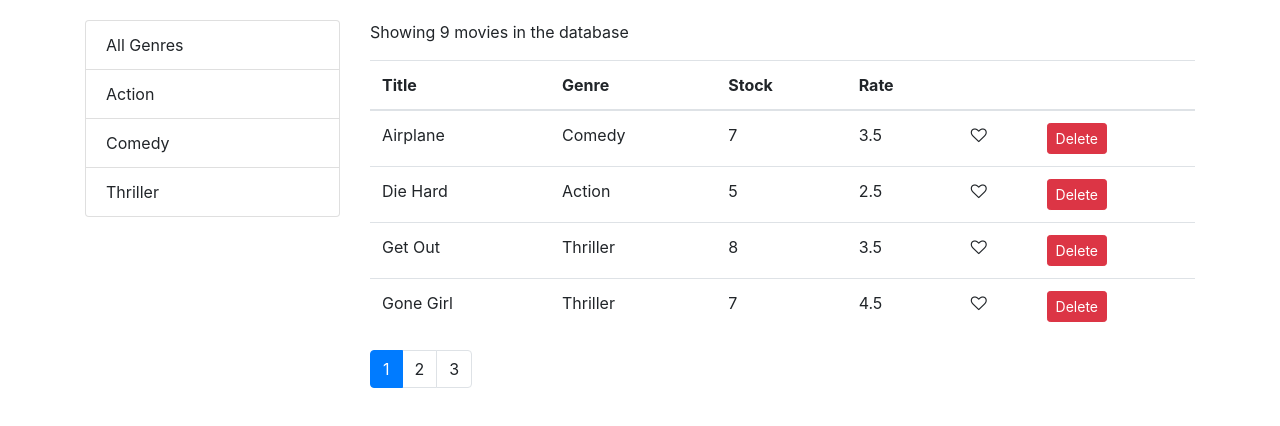
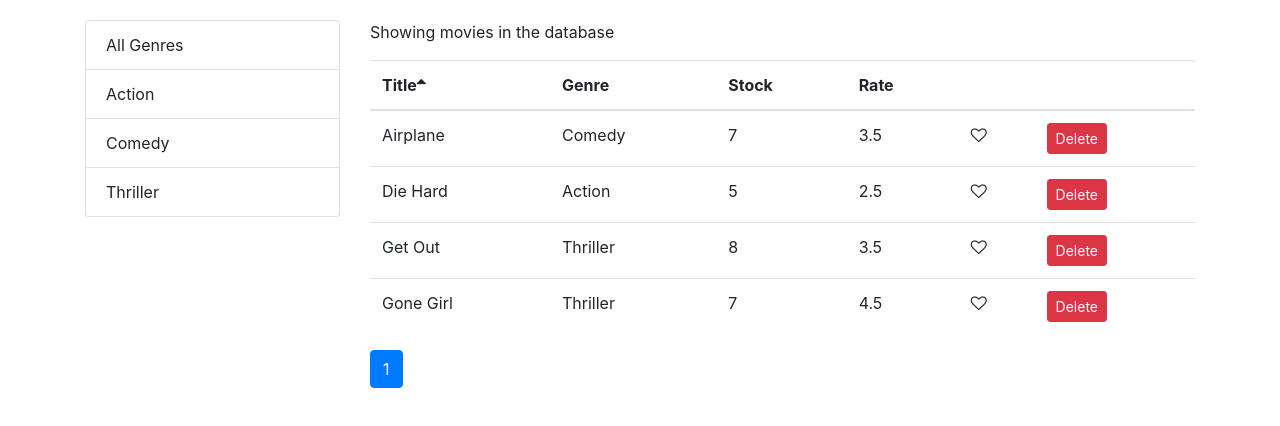
Before and after one commit to LimStevenLBW/vidly, a React (Create React App) app: page / in a window 1280 px wide. Shown: the top 426 px of the page. Built offline with nearby package versions, Linux system fonts and the light colour scheme.

Commit message:
finishing refactoring tutorials

```diff
--- a/src/components/Movies.jsx
+++ b/src/components/Movies.jsx
@@ -58,12 +58,8 @@ class Movies extends Component {
         this.setState({ sortColumn });
     }
 
-    render() {
-        //object destructuring
-        //const { length: count } = this.state.movies;
-        const { pageSize, currentPage, movies: allMovies, selectedGenre, sortColumn } = this.state;
-
-        /*Steps, Filter, Sort, and then Paginate */
+    /* Steps: Filter, Sort, and then Paginate */
+    getPagedData = (selectedGenre, allMovies, currentPage, pageSize, sortColumn) => {
         //If there is a selected genre(All Genres doesnt have an id), implement a filter
         const filteredMovies = selectedGenre && selectedGenre._id ?
             allMovies.filter(movie => movie.genre._id === selectedGenre._id)
@@ -74,8 +70,18 @@ class Movies extends Component {
         //Paaginate the list
         const movies = paginate(sortedArray, currentPage, pageSize);
 
+        return {totalCount: filteredMovies.length, data: movies}
+    }
+
+    render() {
+        //object destructuring
+        //const { length: count } = this.state.movies;
+        const { pageSize, currentPage, movies: allMovies, selectedGenre, sortColumn } = this.state;
+
+        const pagedData = this.getPagedData(selectedGenre, allMovies, currentPage, pageSize, sortColumn);
+
         //Display if no movies are available in the list
-        if (filteredMovies.length === 0) {
+        if (pagedData.count === 0) {
             return <p>
                 Looks like there aren't any movies in the database
             </p>
@@ -92,9 +98,9 @@ class Movies extends Component {
                         selectedItem={this.state.selectedGenre}
                     />
                 </div>
-                <div className="col"> <p>Showing {filteredMovies.length} movies in the database</p>
+                <div className="col"> <p>Showing {pagedData.count} movies in the database</p>
                     <MoviesTable
-                        movies={movies}
+                        movies={pagedData.data}
                         sortColumn={sortColumn}
                         onDelete={this.handleDelete}
                         onLike={this.handleLike}
@@ -102,7 +108,7 @@ class Movies extends Component {
                     />
 
                     <Pagination
-                        itemsCount={filteredMovies.length}
+                        itemsCount={pagedData.count}
                         pageSize={pageSize}
                         onPageChange={this.handlePageChange}
                         currentPage={currentPage}
--- a/src/components/MoviesTable.jsx
+++ b/src/components/MoviesTable.jsx
@@ -1,7 +1,6 @@
 import React, { Component } from 'react'
 import Like from "./common/Like";
-import TableHeader from "./common/TableHeader";
-import TableBody from './common/TableBody';
+import Table from './common/Table';
 
 class MoviesTable extends Component {
     //Table Column Header Definition
@@ -29,19 +28,13 @@ class MoviesTable extends Component {
     render() {
         const { movies, sortColumn, onSort } = this.props;
         return (
-            <table className="table">
-                <TableHeader
-                    columns={this.columns}
-                    sortColumn={sortColumn}
-                    onSort={onSort}
-                />
+            <Table
+                columns={this.columns}
+                sortColumn={sortColumn}
+                onSort={onSort}
+                data = {movies}
+            />
 
-                <TableBody
-                    data = {movies}
-                    columns = {this.columns}
-                />
-
-            </table>
         );
 
     }
--- a/src/components/common/ListGroup.jsx
+++ b/src/components/common/ListGroup.jsx
@@ -5,7 +5,7 @@ const ListGroup = (props) => {
     const { items, textProperty, valueProperty, onItemSelect, selectedItem } = props;
 
     return (
-        < ul className="list-group">
+        < ul className="list-group clickable">
             {items.map(item => (
                 <li key={item[valueProperty]}
                     className={item === selectedItem ? "list-group-item active" : "list-group-item"}
--- a/src/components/common/Pagination.jsx
+++ b/src/components/common/Pagination.jsx
@@ -22,11 +22,11 @@ const Pagination = (props) => {
             <ul className="pagination">
                 {pages.map(page => (
                     <li key={page} className={page === currentPage ? "page-item active" : "page-item"}>
-                        <a
-                            className="page-link"
+                        <div
+                            className="page-link clickable"
                             onClick={() => onPageChange(page)}>
                             {page}
-                        </a>
+                        </div>
                     </li>
                 ))}
             </ul>
--- /dev/null
+++ b/src/components/common/Table.jsx
@@ -0,0 +1,24 @@
+import React from 'react'
+import TableHeader from './TableHeader'
+import TableBody from './TableBody'
+
+const Table = (props) => {
+    const {columns, sortColumn, onSort, data} = props;
+
+    return (
+        <table className="table">
+                <TableHeader
+                    columns={columns}
+                    sortColumn={sortColumn}
+                    onSort={onSort}
+                />
+
+                <TableBody
+                    data = {data}
+                    columns = {columns}
+                />
+        </table>
+     );
+}
+
+export default Table;
--- a/src/components/common/TableBody.jsx
+++ b/src/components/common/TableBody.jsx
@@ -8,14 +8,20 @@ class TableBody extends Component {
         return _.get(item, column.path)
     }
 
+    createKey = (item, column) => {
+        return item._id + (column.key || column.path)
+    }
+
     render() {
         const {data, columns} = this.props;
         return (
             <tbody>
                 {data.map(item =>
-                <tr>
+                <tr key = {item._id}>
                     {columns.map(column =>
-                        <td>{this.renderCell(item, column)}</td>
+                        <td key = {this.createKey(item, column)}>
+                            {this.renderCell(item, column)}
+                        </td>
                     )}
                 </tr>
                 )}
--- a/src/components/common/TableHeader.jsx
+++ b/src/components/common/TableHeader.jsx
@@ -15,13 +15,27 @@ class TableHeader extends Component {
         this.props.onSort(sortColumn);
     };
 
+    renderSortIcon = column => {
+        if(column.path !== this.props.sortColumn.path) return null;
+        if(this.props.sortColumn.order === 'asc') return <i className = "fa fa-sort-asc"></i>
+
+        return <i className = "fa fa-sort-desc"></i>
+    }
+
     render() {
         return (
             <thead>
                 <tr>{this.props.columns.map(
-                    column => <th key={column.path || column.key} onClick={() => this.raiseSort(column.path)} > {column.label}</th>
+                    column =>
+                    <th className = "clickable"
+                        key={column.path || column.key}
+                        onClick={() => this.raiseSort(column.path)}>
+                          {column.label}
+                          {this.renderSortIcon(column)}
+                    </th>
                 )}</tr>
-            </thead >);
+            </thead>
+        );
     }
 }
 
--- a/src/index.css
+++ b/src/index.css
@@ -13,6 +13,10 @@ code {
     monospace;
 }
 
+.clickable{
+  cursor: pointer;
+}
+
 body{
   padding: 20px 0 0 0;
 }
```
